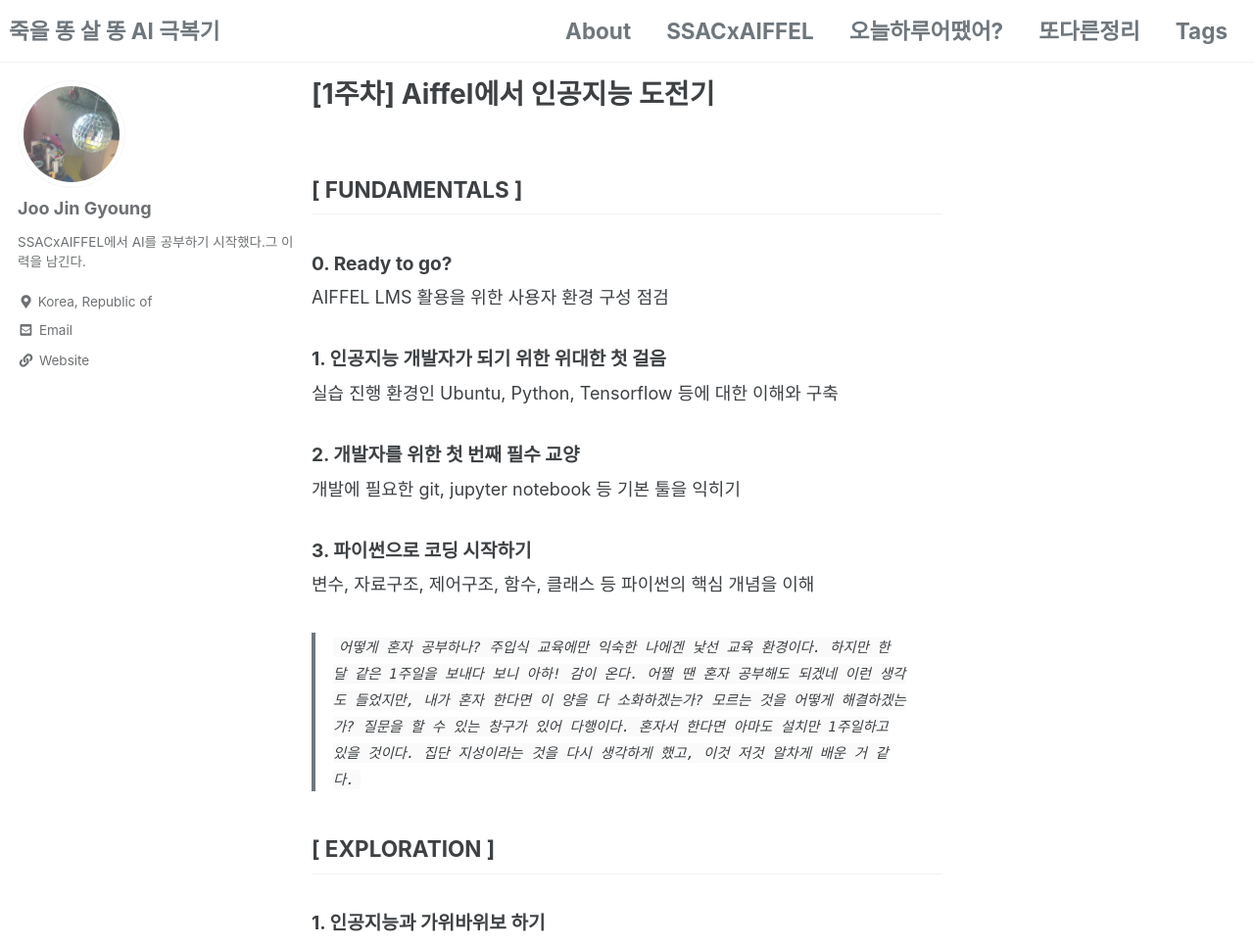
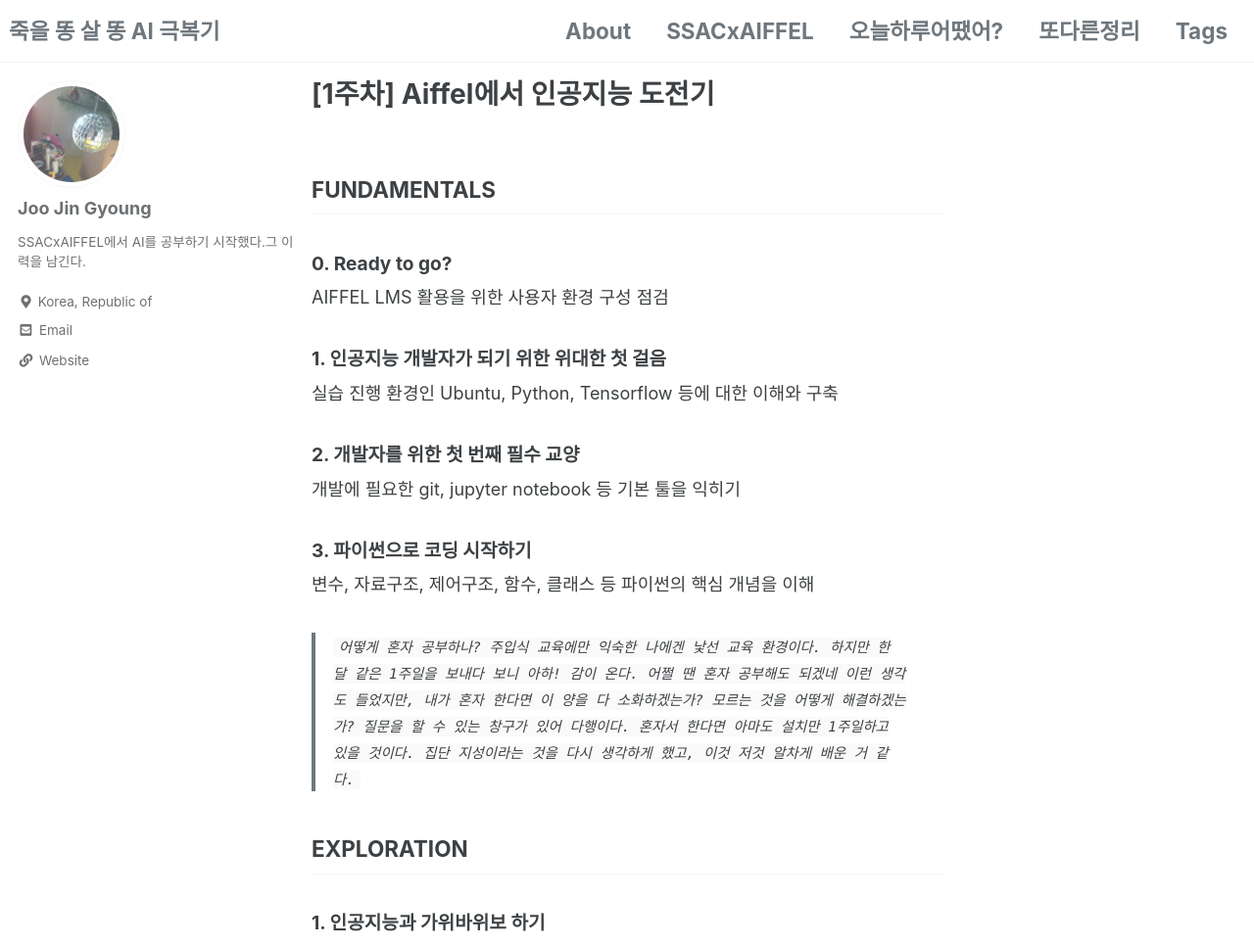
Before and after one commit to adele2020/adele2020.github.io, a Jekyll site: the page built from _posts/2021-01-08-report-week1.md, in a window 1280 px wide and 1400 px high. Shown: the top 966 px of the window at 98% size. Built offline with Jekyll 4.4.1, drawn with Linux system fonts in a browser that asks for light colours; cached includes are drawn as plain includes; comment, search, counter and statistics services are not loaded.

Commit message:
라인 수정

```diff
--- a/_posts/2021-01-08-report-week1.md
+++ b/_posts/2021-01-08-report-week1.md
@@ -10,7 +10,7 @@ year-archive: 2021
 last_modified_at: 2021-01-08T16:00:00-05:00
 ---
 
-## [ FUNDAMENTALS ]
+## FUNDAMENTALS
 #### 0. Ready to go?
 AIFFEL LMS 활용을 위한 사용자 환경 구성 점검
 #### 1. 인공지능 개발자가 되기 위한 위대한 첫 걸음
@@ -23,7 +23,7 @@ AIFFEL LMS 활용을 위한 사용자 환경 구성 점검
 
 >``어떻게 혼자 공부하나? 주입식 교육에만 익숙한 나에겐 낯선 교육 환경이다. 하지만 한 달 같은 1주일을 보내다 보니 아하! 감이 온다. 어쩔 땐 혼자 공부해도 되겠네 이런 생각도 들었지만, 내가 혼자 한다면 이 양을 다 소화하겠는가? 모르는 것을 어떻게 해결하겠는가? 질문을 할 수 있는 창구가 있어 다행이다. 혼자서 한다면 아마도 설치만 1주일하고 있을 것이다. 집단 지성이라는 것을 다시 생각하게 했고, 이것 저것 알차게 배운 거 같다.``
 
-## [ EXPLORATION ]
+## EXPLORATION
 #### 1. 인공지능과 가위바위보 하기
 손글씨 이미지(MNIST)를 분류하는 간단한 이미지 분류기를 keras를 활용하여 제작해 보고, 이를 응용하여 가위바위보 이미지를 분류해 보는 프로젝트를 진행
 
@@ -35,14 +35,12 @@ iris 데이터셋을 이용해 기본적인 머신러닝 분류 태스크를 진
 > `벌써 프로젝트를 두 개나 했다. 물론 능력자들이 보면 우습겠지만, 인공지능의 기초로 이렇게 프로젝트를 마무리 하다니.. 혼자서 책으로 씨름을 하며 배워 나갔던 부분을 깔끔하게 정리된 디지털 교재(?)로 전달해줘서 좋았다. 그냥 소설 읽듯 읽어 나가며, 클릭해서 살펴 보라고 하면 보고, 실습하라면 하고... 흥미롭게 진행한거 같다. `
 
 ## DeepML
----
 CS231n Lec02 Image Classification[>> 공부하기]({% link _posts/2021-01-04-leture02.md %})
 
 > `제일 걱정을 안겨주는 학습이다. 발표가 있다. ㅠ 물론 총 과정 중 세 번이고, 그것도 나눠서 한다지만 남을 이해 시킨다는건 내가 많이 알아야 할 수 있는 일 아니겠는가... 그럴려면 내 노력이 두 배는 더 들어가야한다. 더군다나 외국강의... 흐억..  청중은 웃는데 나는 웃을 수가 없었다. 다행히 한국어 강의와 자료를 많이 공유해 주셔서 안심이고, 감사할 따름이다. 영어공부도 꾸준히 해야할거 같다.`
 
 
 ## 코딩마스터
----
 4장 빅오, 자료형
 
 > ``코딩마스터... 이번 주는 아는 것도 있고 해서 조금 수월하게 넘어갔지만, 앞으로 닥쳐올 난관들을 어떻게 해쳐나가지 하는 두려움이 생기기도 한다.
@@ -51,13 +49,11 @@ CS231n Lec02 Image Classification[>> 공부하기]({% link _posts/2021-01-04-let
 SSACxAIFFEL에서 인공지능 전문가가 되기 위한 기초는 확실히 다져야겠다.``
 
 ## Writing
----
 마크다운으로 글쓰기하는 방법 학습
 
 > ``글쓰기는 아날로그에 익숙하다. 디지털로 정리하자면 뭔가 고려해야하는 상황들이 많다. 공책에 필기도구로 쓱쓱 생각난데로 작성하면 끝인데(더군다나 나만보니까..), 디지털 공간에 정리하여 오픈하는 과정은 각고의 노력이 필요한거 같다. 그래서인지 블러그의 중요성을 알고 있었지만 관리 하고 있는 것이 없다.
 공책에 정리하니 지식들이 정규화되지 않는다. 어떤 이론은 여기 저기 중복으로 적혀있고, 작성된 걸 보면 같은 내용인데 다른 내용으로 보이기도 하다. 찾기도 힘들다. 이번 기회에 블러그에 싹 정리해보자. 하.. 근데 마크다운 나에겐 조금 까다롭네...``
 
 # 일주일 간의 느낀점
-
 같이 사는 친구가 라디오에서 SSAC 아카데미에 대한 광고를 들었다고 했다. "신개념 교육방식이라면서...?"
 내가 말했다. 신개념 쪼임 교육 방식이라고... 아무도 쪼우지 않고, 모두가 쉬어 가면서 하라고 하는데, 운동도 좀 하면서... 하지만 왠지... 쉴 수가 없다.
```
Also changed, not shown: _posts/2021-01-15-report-week2.md (+0 -6 lines).
